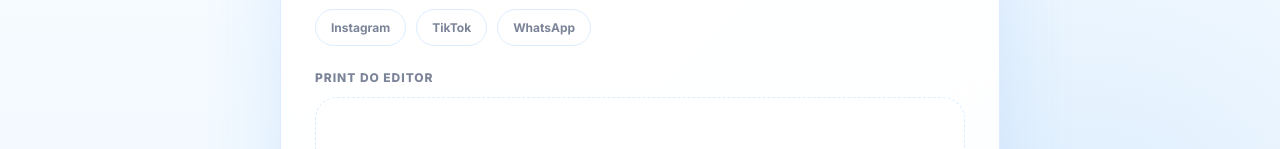
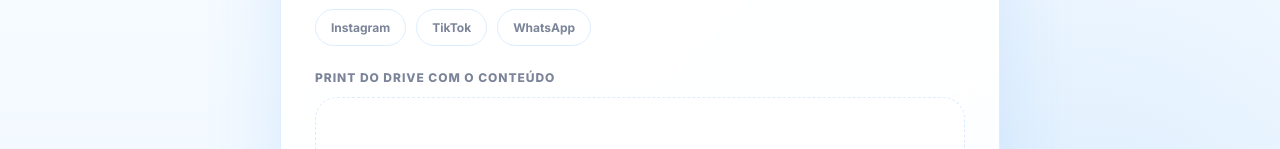
Before and after one commit to comercialgomes3-commits/socialmedia, a website: page public/index.html in a window 1280 px wide. Shown: the part 651-800 px from the top of the page. Drawn offline with Linux system fonts and the light colour scheme.

Commit message:
Update index.html

```diff
--- a/public/index.html
+++ b/public/index.html
@@ -569,7 +569,7 @@ textarea::placeholder { color: #a8b3c7; }
       </div>
 
       <div class="options-group">
-  <p>Print do editor</p>
+  <p>Print do Drive com o Conteúdo</p>
 
   <div class="input-wrap" id="printDrop" style="min-height:120px; cursor:pointer; align-items:center; justify-content:center; padding:20px;">
     <input type="file" id="printInput" accept="image/*" style="display:none;">
```
